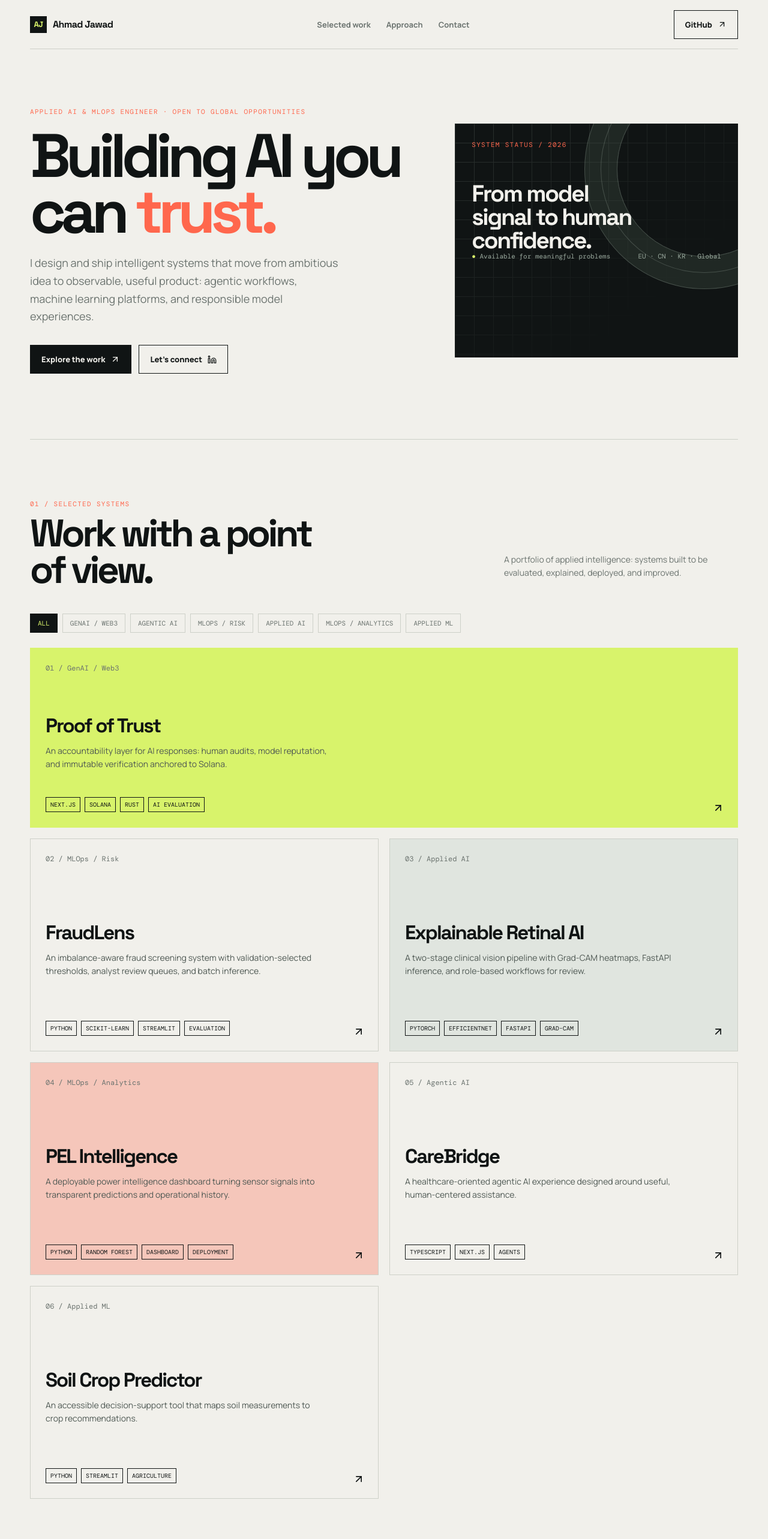
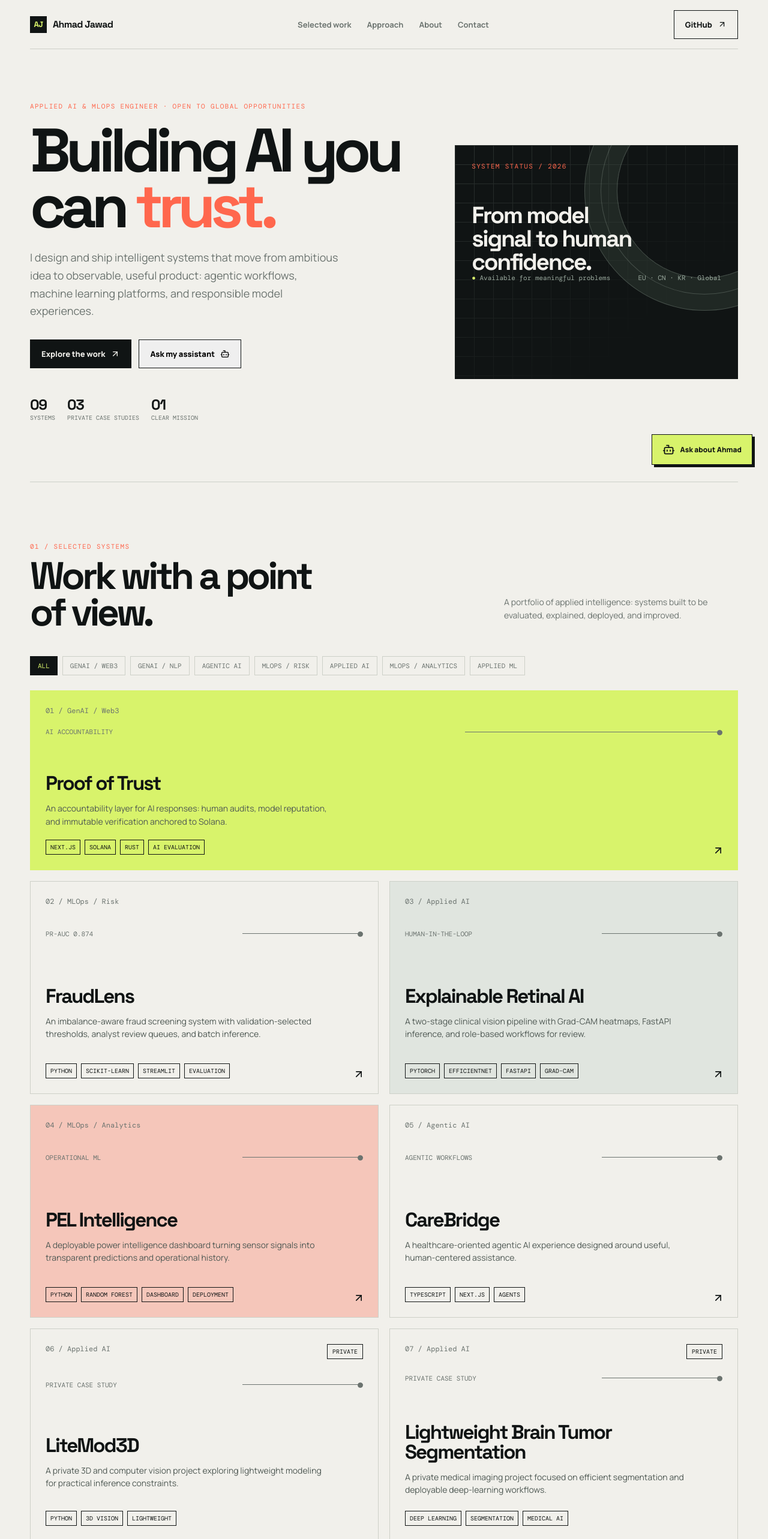
Before and after one commit to ahmedjawad24/ahmad-jawad-portfolio, a Next.js app: page / in a window 1280 px wide. Shown: the top 2566 px of the page at 60% size. Built offline with nearby package versions, Linux system fonts and the light colour scheme.

Commit message:
Expand portfolio projects and add AI concierge

```diff
--- a/src/app/globals.css
+++ b/src/app/globals.css
@@ -18,6 +18,8 @@ button { font: inherit; }
 .hero h1 { max-width: 800px; margin: 20px 0 25px; font-family: 'Space Grotesk'; font-size: clamp(54px, 8vw, 112px); line-height: .91; letter-spacing: -.08em; }
 .hero h1 em { color: var(--coral); font-style: normal; }
 .hero-copy { max-width: 520px; color: var(--muted); font-size: 18px; line-height: 1.65; }
+.hero-stats { display: flex; gap: 20px; margin-top: 45px; color: var(--muted); font: 10px 'DM Mono'; text-transform: uppercase; }
+.hero-stats strong { display: block; color: var(--ink); font: 700 24px 'Space Grotesk'; letter-spacing: -.05em; }
 .actions { display: flex; gap: 12px; margin-top: 32px; flex-wrap: wrap; }
 .button { display: inline-flex; align-items: center; gap: 9px; padding: 14px 18px; border: 1px solid var(--ink); font-size: 13px; font-weight: 800; transition: transform .2s, background .2s; }
 .button:hover { transform: translateY(-3px); }
@@ -42,13 +44,17 @@ button { font: inherit; }
 .project.featured { background: var(--acid); border-color: var(--acid); grid-column: span 2; min-height: 300px; }
 .project:nth-child(3) { background: #e0e5df; }
 .project:nth-child(4) { background: #f5c6ba; }
-.project-top { display: flex; justify-content: space-between; align-items: start; }
+.project-top { display: flex; justify-content: space-between; align-items: flex-start; }
 .project-index { font: 12px 'DM Mono'; color: var(--muted); }
 .project h3 { font-family: 'Space Grotesk'; font-size: 33px; letter-spacing: -.06em; line-height: 1; max-width: 470px; margin: 42px 0 12px; }
 .project p { max-width: 470px; color: #4e5853; line-height: 1.55; font-size: 14px; }
 .project-tags { display: flex; gap: 7px; flex-wrap: wrap; }
 .tag { font: 10px 'DM Mono'; border: 1px solid currentColor; padding: 5px 7px; text-transform: uppercase; }
 .project-link { position: absolute; right: 22px; bottom: 22px; }
+.private-label { border: 1px solid var(--ink); padding: 5px 8px; font: 10px 'DM Mono'; text-transform: uppercase; }
+.project-visual { height: 45px; display: flex; justify-content: space-between; align-items: center; color: var(--muted); font: 11px 'DM Mono'; text-transform: uppercase; }
+.visual-line { width: 38%; height: 1px; background: currentColor; position: relative; }
+.visual-line:after { content: ''; position: absolute; right: 0; top: -3px; width: 7px; height: 7px; border: 1px solid currentColor; border-radius: 50%; background: inherit; }
 .capabilities { display: grid; grid-template-columns: repeat(3, 1fr); border-top: 1px solid var(--line); }
 .capability { padding: 24px 22px 24px 0; border-right: 1px solid var(--line); margin-right: 22px; }
 .capability:last-child { border: 0; }
@@ -58,9 +64,29 @@ button { font: inherit; }
 .about-copy { font-size: clamp(25px, 3.5vw, 45px); line-height: 1.1; letter-spacing: -.05em; font-family: 'Space Grotesk'; margin: 0; }
 .about-copy strong { color: var(--coral); }
 .about-details { color: var(--muted); max-width: 530px; line-height: 1.7; font-size: 15px; }
+.education { border-left: 2px solid var(--coral); padding: 15px 18px; margin: 25px 0; display: grid; gap: 3px; background: #e8e7e0; }
+.education strong { color: var(--ink); font-family: 'Space Grotesk'; font-size: 20px; }
+.education span:last-child { font-size: 13px; }
 .contact { background: var(--ink); color: var(--paper); padding: 75px 0; }
 .contact h2 { max-width: 800px; font-size: clamp(42px, 7vw, 88px); margin: 15px 0 28px; }
 .contact .kicker { color: var(--acid); }
 .contact .button { border-color: var(--paper); }
 .footer { display: flex; justify-content: space-between; padding: 25px 0; color: var(--muted); font: 11px 'DM Mono'; }
-@media (max-width: 760px) { .shell { padding: 0 20px; } .nav { height: 70px; } .nav-links { display: none; } .hero { display: block; padding: 65px 0 75px; } .hero h1 { font-size: 61px; } .signal { margin-top: 55px; min-height: 340px; } .section { padding: 70px 0; } .section-head, .about { display: block; } .section-intro { margin-top: 25px; } .project-grid { display: block; } .project, .project.featured { min-height: 330px; margin-bottom: 14px; } .capabilities { display: block; } .capability { border-right: 0; border-bottom: 1px solid var(--line); margin: 0; } .about-details { margin-top: 28px; } .footer { display: block; line-height: 2; } }
+.chat-launcher { position: fixed; right: 26px; bottom: 25px; z-index: 10; display: flex; gap: 9px; align-items: center; padding: 14px 17px; border: 1px solid var(--ink); background: var(--acid); color: var(--ink); cursor: pointer; box-shadow: 4px 4px 0 var(--ink); font-size: 12px; font-weight: 800; }
+.chat-launcher:hover { transform: translate(-2px, -2px); box-shadow: 6px 6px 0 var(--ink); }
+.chat-panel { position: fixed; right: 26px; bottom: 85px; z-index: 10; width: min(370px, calc(100vw - 40px)); height: 485px; display: flex; flex-direction: column; background: var(--paper); border: 1px solid var(--ink); box-shadow: 8px 8px 0 var(--ink); }
+.chat-header { display: flex; justify-content: space-between; align-items: flex-start; padding: 18px; background: var(--ink); color: var(--paper); }
+.chat-header strong, .chat-header span { display: block; }
+.chat-header span { margin-top: 5px; color: #aab5ad; font: 10px 'DM Mono'; }
+.chat-header button { color: var(--paper); background: transparent; border: 0; cursor: pointer; }
+.chat-messages { flex: 1; overflow-y: auto; padding: 15px; display: flex; flex-direction: column; gap: 10px; }
+.chat-message { max-width: 88%; padding: 10px 12px; line-height: 1.45; font-size: 12px; }
+.chat-message.assistant { align-self: start; background: #e1e4dc; }
+.chat-message.visitor { align-self: end; background: var(--acid); }
+.chat-form { display: flex; border-top: 1px solid var(--line); padding: 10px; gap: 8px; }
+.chat-form input { min-width: 0; flex: 1; padding: 10px; border: 1px solid var(--line); background: white; outline: 0; font-size: 12px; }
+.chat-form input:focus { border-color: var(--ink); }
+.chat-form button { width: 40px; border: 1px solid var(--ink); background: var(--ink); color: var(--acid); cursor: pointer; }
+.chat-handoff { padding: 0 15px 14px; color: var(--muted); font: 10px 'DM Mono'; }
+.chat-handoff:hover { color: var(--ink); }
+@media (max-width: 760px) { .shell { padding: 0 20px; } .nav { height: 70px; } .nav-links { display: none; } .hero { display: block; padding: 65px 0 75px; } .hero h1 { font-size: 61px; } .hero-stats { gap: 12px; flex-wrap: wrap; margin-top: 35px; } .signal { margin-top: 55px; min-height: 340px; } .section { padding: 70px 0; } .section-head, .about { display: block; } .section-intro { margin-top: 25px; } .project-grid { display: block; } .project, .project.featured { min-height: 330px; margin-bottom: 14px; } .capabilities { display: block; } .capability { border-right: 0; border-bottom: 1px solid var(--line); margin: 0; } .about-details { margin-top: 28px; } .footer { display: block; line-height: 2; } .chat-launcher { right: 16px; bottom: 16px; } .chat-panel { right: 20px; bottom: 78px; } }
--- a/src/app/page.tsx
+++ b/src/app/page.tsx
@@ -1,29 +1,51 @@
 "use client";
 
-import { useState } from "react";
-import { ArrowUpRight, BrainCircuit, Github, Linkedin, Radio, ShieldCheck, Workflow } from "lucide-react";
+import { FormEvent, useState } from "react";
+import { ArrowUpRight, BrainCircuit, Bot, Github, Linkedin, Radio, Send, ShieldCheck, Workflow, X } from "lucide-react";
 
-type Project = { title: string; type: string; description: string; tags: string[]; href: string; featured?: boolean };
+type Project = { title: string; type: string; description: string; tags: string[]; href: string; signal: string; featured?: boolean; private?: boolean };
+type Message = { from: "assistant" | "visitor"; text: string };
+
 const projects: Project[] = [
-  { title: "Proof of Trust", type: "GenAI / Web3", description: "An accountability layer for AI responses: human audits, model reputation, and immutable verification anchored to Solana.", tags: ["Next.js", "Solana", "Rust", "AI evaluation"], href: "https://github.com/ahmedjawad24/proof-of-trust", featured: true },
-  { title: "FraudLens", type: "MLOps / Risk", description: "An imbalance-aware fraud screening system with validation-selected thresholds, analyst review queues, and batch inference.", tags: ["Python", "Scikit-learn", "Streamlit", "Evaluation"], href: "https://github.com/ahmedjawad24/credit-card-fraud-detection" },
-  { title: "Explainable Retinal AI", type: "Applied AI", description: "A two-stage clinical vision pipeline with Grad-CAM heatmaps, FastAPI inference, and role-based workflows for review.", tags: ["PyTorch", "EfficientNet", "FastAPI", "Grad-CAM"], href: "https://github.com/ahmedjawad24/Explainable-retinal-disease-detection" },
-  { title: "PEL Intelligence", type: "MLOps / Analytics", description: "A deployable power intelligence dashboard turning sensor signals into transparent predictions and operational history.", tags: ["Python", "Random Forest", "Dashboard", "Deployment"], href: "https://github.com/ahmedjawad24/PEL-Electronic-Intelligence" },
-  { title: "CareBridge", type: "Agentic AI", description: "A healthcare-oriented agentic AI experience designed around useful, human-centered assistance.", tags: ["TypeScript", "Next.js", "Agents"], href: "https://github.com/ahmedjawad24/agentic_ai_hackathon" },
-  { title: "Soil Crop Predictor", type: "Applied ML", description: "An accessible decision-support tool that maps soil measurements to crop recommendations.", tags: ["Python", "Streamlit", "Agriculture"], href: "https://github.com/ahmedjawad24/soil_crop_predictor" },
+  { title: "Proof of Trust", type: "GenAI / Web3", description: "An accountability layer for AI responses: human audits, model reputation, and immutable verification anchored to Solana.", tags: ["Next.js", "Solana", "Rust", "AI evaluation"], signal: "AI accountability", href: "https://github.com/ahmedjawad24/proof-of-trust", featured: true },
+  { title: "FraudLens", type: "MLOps / Risk", description: "An imbalance-aware fraud screening system with validation-selected thresholds, analyst review queues, and batch inference.", tags: ["Python", "Scikit-learn", "Streamlit", "Evaluation"], signal: "PR-AUC 0.874", href: "https://github.com/ahmedjawad24/credit-card-fraud-detection" },
+  { title: "Explainable Retinal AI", type: "Applied AI", description: "A two-stage clinical vision pipeline with Grad-CAM heatmaps, FastAPI inference, and role-based workflows for review.", tags: ["PyTorch", "EfficientNet", "FastAPI", "Grad-CAM"], signal: "Human-in-the-loop", href: "https://github.com/ahmedjawad24/Explainable-retinal-disease-detection" },
+  { title: "PEL Intelligence", type: "MLOps / Analytics", description: "A deployable power intelligence dashboard turning sensor signals into transparent predictions and operational history.", tags: ["Python", "Random Forest", "Dashboard", "Deployment"], signal: "Operational ML", href: "https://github.com/ahmedjawad24/PEL-Electronic-Intelligence" },
+  { title: "CareBridge", type: "Agentic AI", description: "A healthcare-oriented agentic AI experience designed around useful, human-centered assistance.", tags: ["TypeScript", "Next.js", "Agents"], signal: "Agentic workflows", href: "https://github.com/ahmedjawad24/agentic_ai_hackathon" },
+  { title: "LiteMod3D", type: "Applied AI", description: "A private 3D and computer vision project exploring lightweight modeling for practical inference constraints.", tags: ["Python", "3D vision", "Lightweight"], signal: "Private case study", href: "https://github.com/ahmedjawad24/LiteMod3D", private: true },
+  { title: "Lightweight Brain Tumor Segmentation", type: "Applied AI", description: "A private medical imaging project focused on efficient segmentation and deployable deep-learning workflows.", tags: ["Deep learning", "Segmentation", "Medical AI"], signal: "Private case study", href: "https://github.com/ahmedjawad24/Lightweight-Brain-Tumor-Segmentation", private: true },
+  { title: "Email Tone Analyzer", type: "GenAI / NLP", description: "A private language application for understanding email tone and turning communication signals into useful feedback.", tags: ["NLP", "Text analysis", "Product AI"], signal: "Private case study", href: "https://github.com/ahmedjawad24/email_tone_analyzer", private: true },
+  { title: "Soil Crop Predictor", type: "Applied ML", description: "An accessible decision-support tool that maps soil measurements to crop recommendations.", tags: ["Python", "Streamlit", "Agriculture"], signal: "Decision support", href: "https://github.com/ahmedjawad24/soil_crop_predictor" },
 ];
-const filters = ["All", "GenAI / Web3", "Agentic AI", "MLOps / Risk", "Applied AI", "MLOps / Analytics", "Applied ML"];
+const filters = ["All", "GenAI / Web3", "GenAI / NLP", "Agentic AI", "MLOps / Risk", "Applied AI", "MLOps / Analytics", "Applied ML"];
+const fallback = "I do not have a reliable answer for that yet. Ahmad can answer directly at ahmadjawad24@users.noreply.github.com.";
+
+function answerQuestion(question: string) {
+  const normalized = question.toLowerCase();
+  if (normalized.includes("who") || normalized.includes("about") || normalized.includes("ahmad")) return "Ahmad Jawad is an Applied AI & MLOps Engineer and BS Computer Science graduate from Pak Austria Fachhochschule: Institute of Applied Sciences & Technology. He builds agentic AI, evaluation, and production-minded ML systems.";
+  if (normalized.includes("skill") || normalized.includes("stack") || normalized.includes("technology")) return "His work spans GenAI and agents, Python, TypeScript, Next.js, PyTorch, scikit-learn, FastAPI, Streamlit, Solana/Rust, evaluation, explainability, and deployment.";
+  if (normalized.includes("project") || normalized.includes("work")) return "The strongest case studies are Proof of Trust, FraudLens, Explainable Retinal AI, PEL Intelligence, CareBridge, and several private projects in 3D vision, medical segmentation, and NLP.";
+  if (normalized.includes("hire") || normalized.includes("available") || normalized.includes("opportun")) return "Ahmad is open to global opportunities in GenAI Engineering, MLOps, Applied AI, and intelligent product development. The best next step is to email him directly.";
+  if (normalized.includes("contact") || normalized.includes("email")) return "You can reach Ahmad at ahmadjawad24@users.noreply.github.com or through LinkedIn: linkedin.com/in/ahmad-jawad-248870267.";
+  return fallback;
+}
 
 export default function Home() {
   const [filter, setFilter] = useState("All");
+  const [chatOpen, setChatOpen] = useState(false);
+  const [question, setQuestion] = useState("");
+  const [messages, setMessages] = useState<Message[]>([{ from: "assistant", text: "Hi, I’m Ahmad’s portfolio assistant. Ask about his work, stack, background, or availability." }]);
   const visible = filter === "All" ? projects : projects.filter((project) => project.type === filter);
+  const ask = (event: FormEvent) => { event.preventDefault(); if (!question.trim()) return; const text = question.trim(); setMessages((current) => [...current, { from: "visitor", text }, { from: "assistant", text: answerQuestion(text) }]); setQuestion(""); };
   return <main>
     <div className="shell">
-      <nav className="nav"><a className="logo" href="#top"><span className="logo-mark">AJ</span> Ahmad Jawad</a><div className="nav-links"><a href="#work">Selected work</a><a href="#approach">Approach</a><a href="#contact">Contact</a></div><a className="button" href="https://github.com/ahmedjawad24" target="_blank" rel="noreferrer">GitHub <ArrowUpRight size={15} /></a></nav>
-      <section className="hero" id="top"><div><div className="kicker">Applied AI & MLOps Engineer · Open to global opportunities</div><h1>Building AI you can <em>trust.</em></h1><p className="hero-copy">I design and ship intelligent systems that move from ambitious idea to observable, useful product: agentic workflows, machine learning platforms, and responsible model experiences.</p><div className="actions"><a className="button primary" href="#work">Explore the work <ArrowUpRight size={16} /></a><a className="button" href="https://www.linkedin.com/in/ahmad-jawad-248870267" target="_blank" rel="noreferrer">Let&apos;s connect <Linkedin size={15} /></a></div></div><div className="signal"><div className="signal-grid" /><div className="signal-content"><div className="eyebrow">System status / 2026</div><h2>From model signal to human confidence.</h2><div className="signal-foot"><span><span className="pulse">●</span> Available for meaningful problems</span><span>EU · CN · KR · Global</span></div></div></div></section>
-      <section className="section" id="work"><div className="section-head"><div><div className="kicker">01 / Selected systems</div><h2>Work with a point<br />of view.</h2></div><p className="section-intro">A portfolio of applied intelligence: systems built to be evaluated, explained, deployed, and improved.</p></div><div className="filters">{filters.map((item) => <button className={`filter ${filter === item ? "active" : ""}`} key={item} onClick={() => setFilter(item)}>{item}</button>)}</div><div className="project-grid">{visible.map((project, index) => <a className={`project ${project.featured ? "featured" : ""}`} href={project.href} target="_blank" rel="noreferrer" key={project.title}><div className="project-top"><span className="project-index">0{index + 1} / {project.type}</span><ArrowUpRight className="project-link" size={20} /></div><div><h3>{project.title}</h3><p>{project.description}</p></div><div className="project-tags">{project.tags.map((tag) => <span className="tag" key={tag}>{tag}</span>)}</div></a>)}</div></section>
+      <nav className="nav"><a className="logo" href="#top"><span className="logo-mark">AJ</span> Ahmad Jawad</a><div className="nav-links"><a href="#work">Selected work</a><a href="#approach">Approach</a><a href="#about">About</a><a href="#contact">Contact</a></div><a className="button" href="https://github.com/ahmedjawad24" target="_blank" rel="noreferrer">GitHub <ArrowUpRight size={15} /></a></nav>
+      <section className="hero" id="top"><div><div className="kicker">Applied AI & MLOps Engineer · Open to global opportunities</div><h1>Building AI you can <em>trust.</em></h1><p className="hero-copy">I design and ship intelligent systems that move from ambitious idea to observable, useful product: agentic workflows, machine learning platforms, and responsible model experiences.</p><div className="actions"><a className="button primary" href="#work">Explore the work <ArrowUpRight size={16} /></a><button className="button" onClick={() => setChatOpen(true)}>Ask my assistant <Bot size={16} /></button></div><div className="hero-stats"><span><strong>09</strong> systems</span><span><strong>03</strong> private case studies</span><span><strong>01</strong> clear mission</span></div></div><div className="signal"><div className="signal-grid" /><div className="signal-content"><div className="eyebrow">System status / 2026</div><h2>From model signal to human confidence.</h2><div className="signal-foot"><span><span className="pulse">●</span> Available for meaningful problems</span><span>EU · CN · KR · Global</span></div></div></div></section>
+      <section className="section" id="work"><div className="section-head"><div><div className="kicker">01 / Selected systems</div><h2>Work with a point<br />of view.</h2></div><p className="section-intro">A portfolio of applied intelligence: systems built to be evaluated, explained, deployed, and improved.</p></div><div className="filters">{filters.map((item) => <button className={`filter ${filter === item ? "active" : ""}`} key={item} onClick={() => setFilter(item)}>{item}</button>)}</div><div className="project-grid">{visible.map((project, index) => <a className={`project ${project.featured ? "featured" : ""}`} href={project.href} target="_blank" rel="noreferrer" key={project.title}><div className="project-top"><span className="project-index">0{index + 1} / {project.type}</span>{project.private ? <span className="private-label">Private</span> : <ArrowUpRight className="project-link" size={20} />}</div><div className="project-visual"><span>{project.signal}</span><span className="visual-line" /></div><div><h3>{project.title}</h3><p>{project.description}</p></div><div className="project-tags">{project.tags.map((tag) => <span className="tag" key={tag}>{tag}</span>)}</div></a>)}</div></section>
       <section className="section" id="approach"><div className="section-head"><div><div className="kicker">02 / How I work</div><h2>Useful beats<br />impressive.</h2></div><p className="section-intro">The strongest AI products respect both the machine and the person relying on it.</p></div><div className="capabilities"><div className="capability"><BrainCircuit size={22} /><h3>Build the intelligence</h3><p>Model selection, prompting, agent design, retrieval, and evaluation shaped around the real problem.</p></div><div className="capability"><Workflow size={22} /><h3>Operationalize the system</h3><p>Reproducible pipelines, versioned artifacts, APIs, dashboards, and deployment paths that survive contact with reality.</p></div><div className="capability"><ShieldCheck size={22} /><h3>Earn confidence</h3><p>Transparent metrics, explainability, human review, and explicit limits built into the experience.</p></div></div></section>
-      <section className="section"><div className="about"><p className="about-copy">Curious about the edge where <strong>AI research</strong> becomes a product people can rely on.</p><div className="about-details"><p>I&apos;m Ahmad Jawad, an engineer working across generative AI, machine learning, and production-minded software. My projects range from AI accountability on Solana to clinical explainability and fraud operations.</p><p>I&apos;m especially interested in teams solving difficult problems with high standards for experimentation, reliability, and responsible deployment.</p><div className="actions"><a className="button" href="https://github.com/ahmedjawad24" target="_blank" rel="noreferrer"><Github size={15} /> GitHub profile</a><a className="button" href="mailto:ahmadjawad24@users.noreply.github.com">Email me <ArrowUpRight size={15} /></a></div></div></div></section>
+      <section className="section" id="about"><div className="about"><p className="about-copy">Curious about the edge where <strong>AI research</strong> becomes a product people can rely on.</p><div className="about-details"><p>I&apos;m Ahmad Jawad, an engineer working across generative AI, machine learning, and production-minded software. My projects range from AI accountability on Solana to clinical explainability and fraud operations.</p><div className="education"><span className="eyebrow">Education</span><strong>BS Computer Science</strong><span>Pak Austria Fachhochschule: Institute of Applied Sciences & Technology</span></div><p>I&apos;m especially interested in teams solving difficult problems with high standards for experimentation, reliability, and responsible deployment.</p><div className="actions"><a className="button" href="https://github.com/ahmedjawad24" target="_blank" rel="noreferrer"><Github size={15} /> GitHub profile</a><a className="button" href="https://www.linkedin.com/in/ahmad-jawad-248870267" target="_blank" rel="noreferrer"><Linkedin size={15} /> LinkedIn</a></div></div></div></section>
     </div><section className="contact" id="contact"><div className="shell"><div className="kicker">03 / Start a conversation</div><h2>Have a hard problem?<br />Let&apos;s make it legible.</h2><a className="button" href="mailto:ahmadjawad24@users.noreply.github.com">Get in touch <ArrowUpRight size={16} /></a></div></section><div className="shell"><footer className="footer"><span>© 2026 Ahmad Jawad</span><span><Radio size={12} /> Built for the web · Deployed on Vercel</span></footer></div>
+    <button className="chat-launcher" onClick={() => setChatOpen((open) => !open)} aria-label={chatOpen ? "Close portfolio assistant" : "Open portfolio assistant"}>{chatOpen ? <X size={21} /> : <Bot size={21} />}<span>Ask about Ahmad</span></button>
+    {chatOpen && <aside className="chat-panel" aria-label="Portfolio assistant"><div className="chat-header"><div><strong>AJ assistant</strong><span><span className="pulse">●</span> Portfolio knowledge base</span></div><button onClick={() => setChatOpen(false)} aria-label="Close assistant"><X size={17} /></button></div><div className="chat-messages">{messages.map((message, index) => <div className={`chat-message ${message.from}`} key={`${message.from}-${index}`}>{message.text}</div>)}</div><form className="chat-form" onSubmit={ask}><input value={question} onChange={(event) => setQuestion(event.target.value)} placeholder="Ask about projects..." aria-label="Ask the assistant" /><button type="submit" aria-label="Send question"><Send size={17} /></button></form><a className="chat-handoff" href="mailto:ahmadjawad24@users.noreply.github.com">Need a direct answer? Email Ahmad <ArrowUpRight size={13} /></a></aside>}
   </main>;
 }
```
